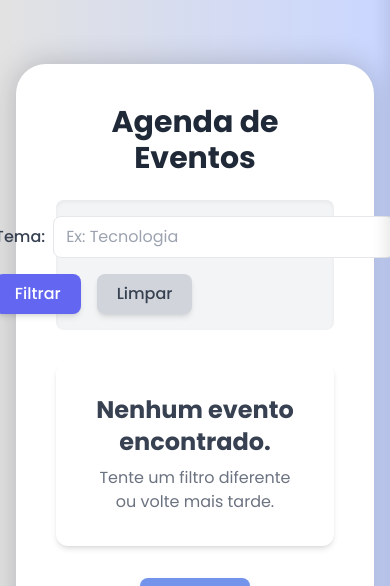
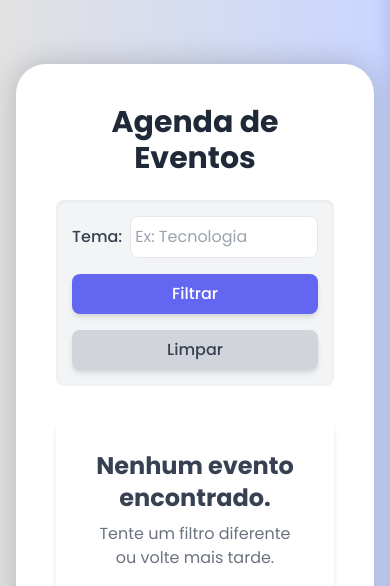
Before and after one commit to F4llsT/sga_cop_30, a Django app: template apps/agenda/templates/agenda/agenda_oficial.html in a window 390 px wide. Shown: the part 73-659 px from the top of the page. Run offline with Django 5.2, Linux system fonts and the light colour scheme; the template is opened without the code that fills it, so the values that code supplies are empty; some libraries are stand-ins or nearby versions.

Commit message:
ajuste de erros responsivos para o celular

```diff
--- a/apps/agenda/templates/agenda/agenda_oficial.html
+++ b/apps/agenda/templates/agenda/agenda_oficial.html
@@ -58,16 +58,17 @@
         <h1 class="text-3xl md:text-5xl font-bold text-center text-gray-800 mb-6">Agenda de Eventos</h1>
 
         <div class="flex flex-wrap gap-4 justify-center mb-8 p-4 bg-gray-100 rounded-lg shadow-inner">
-            <form action="{% url 'agenda:agenda_oficial' %}" method="get" class="flex flex-wrap gap-4 items-center">
-                <div class="flex items-center gap-2">
+            <form action="{% url 'agenda:agenda_oficial' %}" method="get" class="flex flex-col md:flex-row gap-4 w-full max-w-lg md:items-center">
+
+                <div class="flex items-center gap-2 w-full md:w-auto">
                     <label for="theme_filter" class="text-gray-700 font-medium">Tema:</label>
-                    <input type="text" name="theme" id="theme_filter" placeholder="Ex: Tecnologia" value="{{ theme_filter }}" class="px-3 py-2 border rounded-lg focus:outline-none focus:border-indigo-500 transition-colors">
+                    <input type="text" name="theme" id="theme_filter" placeholder="Ex: Tecnologia" value="{{ theme_filter }}" class="w-full px-1 py-2 border rounded-lg focus:outline-none focus:border-indigo-500 transition-colors">
                 </div>
 
-                <button type="submit" class="px-5 py-2 bg-indigo-500 text-white font-medium rounded-lg shadow-md hover:bg-indigo-600 transition-colors">
+                <button type="submit" class="w-full md:w-auto px-5 py-2 bg-indigo-500 text-white font-medium rounded-lg shadow-md hover:bg-indigo-600 transition-colors">
                     Filtrar
                 </button>
-                <a href="{% url 'agenda:agenda_oficial' %}" class="px-5 py-2 bg-gray-300 text-gray-700 font-medium rounded-lg shadow-md hover:bg-gray-400 transition-colors">
+                <a href="{% url 'agenda:agenda_oficial' %}" class="w-full md:w-auto px-5 py-2 bg-gray-300 text-gray-700 font-medium rounded-lg shadow-md hover:bg-gray-400 transition-colors text-center">
                     Limpar
                 </a>
             </form>
--- a/templates/base.html
+++ b/templates/base.html
@@ -34,7 +34,7 @@
                     </a>
                     <div class="user-profile" id="profile-toggle">
                         {% if user.is_authenticated %}
-                            <span>{{ user.nome }}</span>
+                            <span>{{ user.nome|truncatewords:1 }}</span>
                         {% else %}
                             <span>Visitante</span>
                         {% endif %}
@@ -76,7 +76,11 @@
                 <div class="mobile-nav-header">
                     <div class="mobile-user-profile" id="mobile-profile-toggle">
                         <i class="fa-solid fa-user-circle"></i>
-                        <span>Visitante</span>
+                        {% if user.is_authenticated %}
+                            <span>{{ user.nome|truncatewords:1 }}</span>
+                        {% else %}
+                            <span>Visitante</span>
+                        {% endif %}
                     </div>
                     <button class="close-button" id="close-button" aria-label="Fechar menu">&times;</button>
                 </div>
@@ -97,8 +101,13 @@
                     </button>
                 </div>
                 <div class="mobile-profile-links">
-                    <a href="#">Registrar</a>
-                    <a href="#">Entrar</a>
+                    {% if user.is_authenticated %}
+                        <a href="{% url 'usuarios:profile' %}">Meu Perfil</a>
+                        <a href="{% url 'usuarios:logout' %}">Sair</a>
+                    {% else %}
+                        <a href="{% url 'usuarios:register' %}">Registrar</a>
+                        <a href="{% url 'usuarios:login' %}">Entrar</a>
+                    {% endif %}
                 </div>
             </div>
         </div>
```
